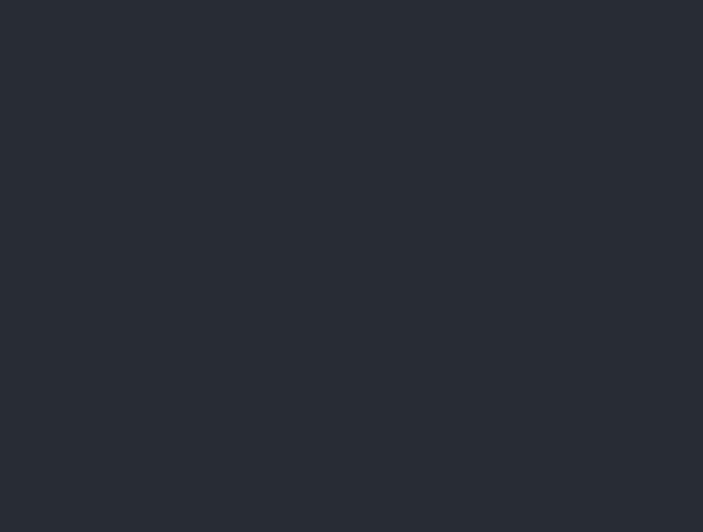
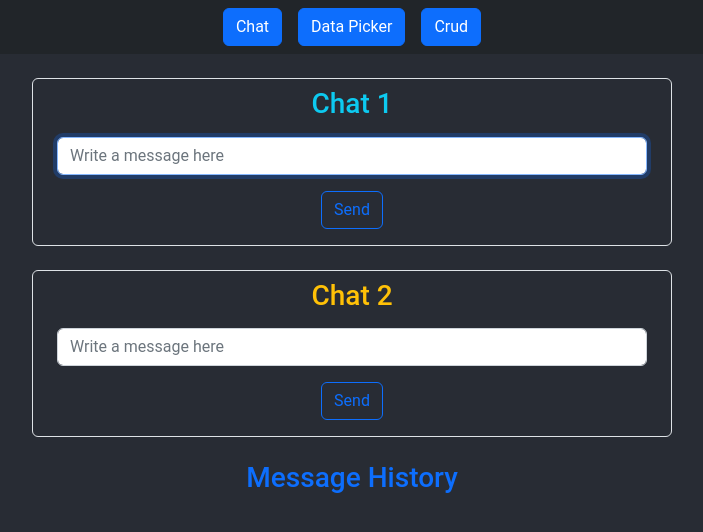
Before and after one commit to RodneyMac/proyects-with-js-logics, a React (Create React App) app: page / in a window 1280 px wide. Before the commit this address had no page. Shown: the top 532 px of the page, without its empty margins (288-991 px from the left). Built offline with nearby package versions, Linux system fonts and the light colour scheme.

Commit message:
Routes, Nav fix

```diff
--- a/src/App.js
+++ b/src/App.js
@@ -8,7 +8,7 @@ function App() {
   return (
     <>
       <Routes>
-        <Route path="/chat" element={<Chat/>}/>
+        <Route path="/" element={<Chat/>}/>
         <Route path="/data-picker" element={<LogicButtons/>}/>
         <Route path="/crud" element={<Crud/>}/>
       </Routes>
--- a/src/components/Crud/Crud.js
+++ b/src/components/Crud/Crud.js
@@ -1,7 +1,30 @@
-import React from 'react';
+import React, { useState } from 'react';
 import Nav from '../Nav/Nav';
 
 const Crud = () => {
+  const generateId = () => {
+    let generate = Math.floor(Math.random() * 1000);
+    return generate;
+  }
+
+  const [addUser, setAddUser] = useState({});
+  const [userList, setUserList] = useState([]);
+
+  const handleAddUserChange = (e) => {
+    setAddUser({
+      ...addUser,
+      [e.target.name] : e.target.value
+    });
+  }
+
+  const handleAddUser = (e) => {
+    e.preventDefault();
+    let newUser = {...addUser, id: generateId()};
+    setUserList((state) => [...state, newUser]);
+    setAddUser({});
+    console.log("New User:", newUser);
+  }
+
   return (
     <>
       <Nav/>
@@ -9,15 +32,19 @@ const Crud = () => {
         <form className='border rounded px-4 w-50'>
           <h3 className='text-warning mt-2 text-center'>Add User</h3>
           <div className='mb-3 mt-3'>
-            <input type="text" className='form-control' placeholder="Add name" name="name" autoFocus/>
+            <input type="text" className='form-control' placeholder="Add name" name="name" onChange={handleAddUserChange} value={addUser.name} autoFocus/>
           </div>
           <div className='mb-3 mt-3'>
-            <input type="number" className='form-control' placeholder="Add age" name="age"/>
+            <input type="number" className='form-control' placeholder="Add age" name="age" onChange={handleAddUserChange} value={addUser.age}/>
           </div>
           <div className='mb-3 text-center'>
-            <button className='btn btn-primary'>Send</button>
+            <button onClick={handleAddUser} className='btn btn-primary'>Send</button>
           </div>
-          <ol></ol>
+          <ol className='text-center d-flex justify-content-center'>
+            {userList.map((item) => (
+              <li key={item.id}><b className='text-info'>Id:</b><b className='text-warning mx-2'>{item.id}</b><b className='text-info'>Name:</b><b className='text-warning mx-2'>{item.name}</b><b className='text-info'>Age:</b><b className='text-warning mx-2'>{item.age}</b></li>
+            ))}
+          </ol>
           <hr className='text-white'/>
           <h3 className='text-warning mt-2 text-center'>Find User</h3>
           <ol></ol>
--- a/src/components/Logic Buttons/LogicButtons.js
+++ b/src/components/Logic Buttons/LogicButtons.js
@@ -27,7 +27,7 @@ const LogicButtons = () => {
       <Nav/>
       <div className='mt-4 mb-4 d-flex justify-content-center'>
         <div className=''>
-        <h3 className='text-success mt-2 text-center'>Logic Buttons</h3>
+        <h3 className='text-success mt-2 text-center'>Data Picker</h3>
           <div className='mb-3 mt-3'>
             <input type="text" className='form-control' name="number" onChange={handleChange} value={quantity}/>
           </div>
--- a/src/components/Nav/Nav.js
+++ b/src/components/Nav/Nav.js
@@ -5,7 +5,7 @@ const Nav = () => {
   return (
     <div>
       <nav className="navbar bg-dark d-flex flex-row justify-content-center">
-        <Link to="/chat" className='link'><button className='btn btn-primary mx-2'>Chat</button></Link>
+        <Link to="/" className='link'><button className='btn btn-primary mx-2'>Chat</button></Link>
         <Link to="/data-picker" className='link'><button className='btn btn-primary mx-2'>Data Picker</button></Link>
         <Link to="/crud" className='link'><button className='btn btn-primary mx-2'>Crud</button></Link>
       </nav>
```
